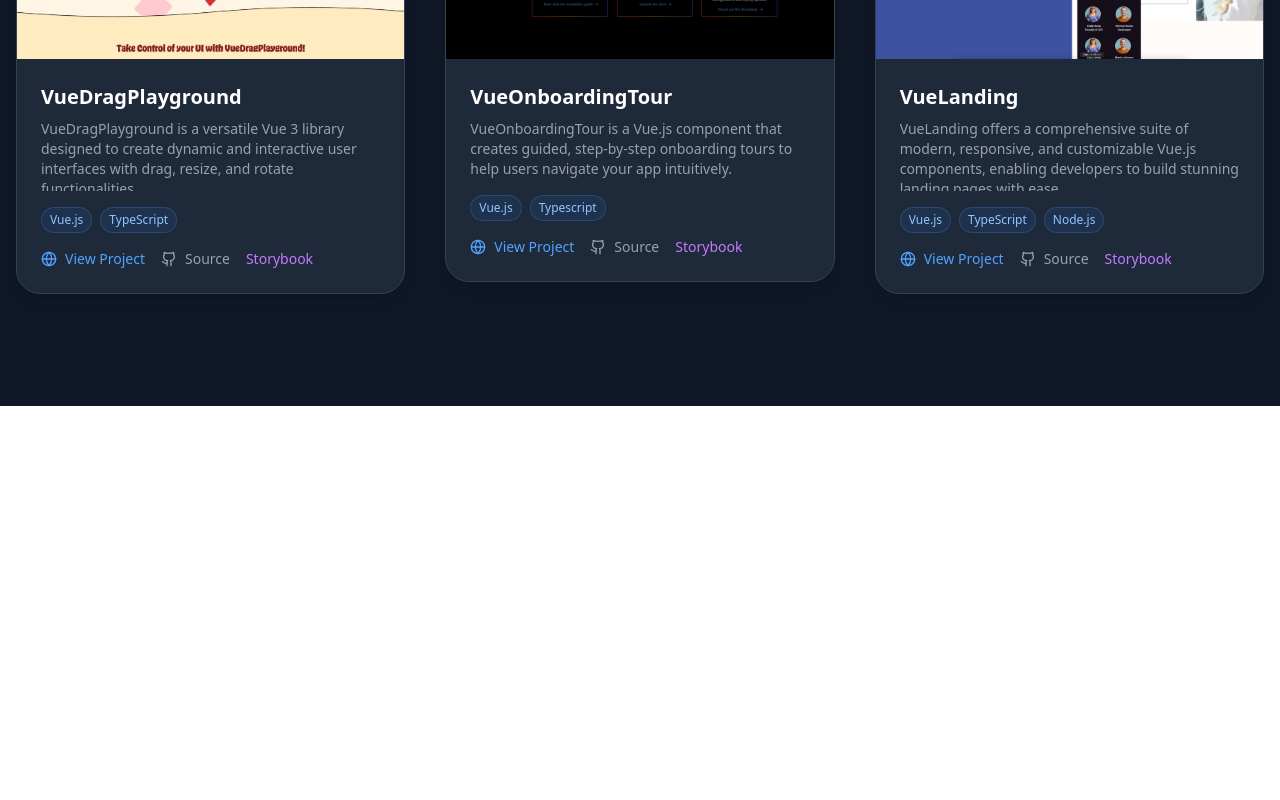
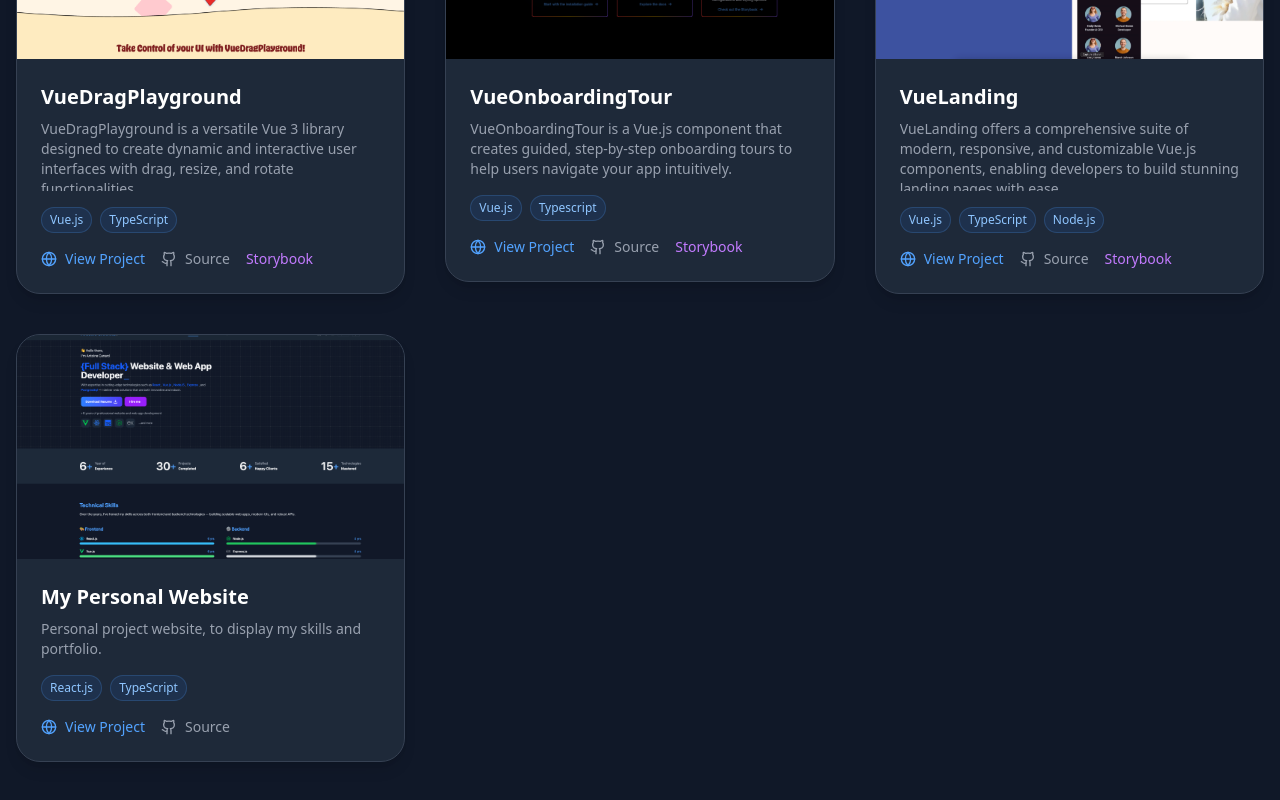
Before and after one commit to acTechWorld/my-website, a React (Vite) app: page /portfolio in a window 1280 px wide. Shown: the part 496-1296 px from the top of the page. Before the commit the page ends 902 px from the top, so only its background shows below. Built offline with nearby package versions, Linux system fonts and the light colour scheme.

Commit message:
add new project

```diff
--- a/src/i18n/en.json
+++ b/src/i18n/en.json
@@ -97,6 +97,10 @@
       "vueLanding": {
         "title": "VueLanding",
         "description": "VueLanding offers a comprehensive suite of modern, responsive, and customizable Vue.js components, enabling developers to build stunning landing pages with ease."
+      },
+      "myWebsite": {
+        "title": "My Personal Website",
+        "description": "Personal project website, to display my skills and portfolio."
       }
     }
   },
--- a/src/i18n/fr.json
+++ b/src/i18n/fr.json
@@ -97,6 +97,10 @@
       "vueLanding": {
         "title": "VueLanding",
         "description": "VueLanding propose une suite complète de composants Vue.js modernes, réactifs et personnalisables, permettant aux développeurs de créer facilement de superbes pages d’accueil."
+      },
+      "myWebsite": {
+        "title": "My Site Personnel",
+        "description": "Site personnel, affichant mes compétences et mon portefeuille de projet."
       }
     }
   },
--- a/src/sections/SectionPortfolio.tsx
+++ b/src/sections/SectionPortfolio.tsx
@@ -45,7 +45,7 @@ const projects: Project[] = [
     github: "https://github.com/acTechWorld/VueLandingWebsite/tree/develop",
     storybook:
       "https://storybook.vuelanding.com/?path=/story/components-features-section--default",
-  },
+  }
 ];
 
 const cardVariants = {
--- a/src/views/ViewPortfolio.tsx
+++ b/src/views/ViewPortfolio.tsx
@@ -6,7 +6,7 @@ import { Github, Globe, Search } from "lucide-react";
 import { useTranslation } from "react-i18next";
 
 interface Project {
-  title: string;
+  key: string;
   role?: string;
   tech: string[];
   image: string;
@@ -17,7 +17,7 @@ interface Project {
 
 const projects: Project[] = [
   {
-    title: "vueDragPlayground",
+    key: "vueDragPlayground",
     tech: ["Vue.js", "TypeScript"],
     image: "/assets/imgs/portfolio-1.png",
     link: "https://vuedragplayground.actechworld.com/",
@@ -26,7 +26,7 @@ const projects: Project[] = [
       "https://vuedragplayground.storybook.actechworld.com/?path=/story/lib-components-vuedragplayground--default",
   },
   {
-    title: "vueOnboardingTour",
+    key: "vueOnboardingTour",
     tech: ["Vue.js", "Typescript"],
     image: "/assets/imgs/portfolio-2.png",
     link: "https://vueonboardingtour.actechworld.com/",
@@ -36,7 +36,7 @@ const projects: Project[] = [
       "https://vueonboardingtour.storybook.actechworld.com/?path=/story/lib-components-vueonboardingtour--default",
   },
   {
-    title: "vueLanding",
+    key: "vueLanding",
     tech: ["Vue.js", "TypeScript", "Node.js"],
     image: "/assets/imgs/portfolio-3.png",
     link: "https://vuelanding.com/",
@@ -44,17 +44,24 @@ const projects: Project[] = [
     storybook:
       "https://storybook.vuelanding.com/?path=/story/components-features-section--default",
   },
+  {
+    key: "myWebsite",
+    tech: ["React.js", "TypeScript"],
+    image: "/assets/imgs/portfolio-4.png",
+    link: "/",
+    github: "https://github.com/acTechWorld/my-website",
+  },
 ];
 
 const ViewPortfolio: React.FC = () => {
   const { t } = useTranslation();
   const [search, setSearch] = useState("");
 
-  // Map projects to include translated title/description
+  // Map projects to include translated key/description
   const translatedProjects = projects.map((p) => ({
     ...p,
-    title: t(`portfolio.projects.${p.title}.title`),
-    description: t(`portfolio.projects.${p.title}.description`),
+    title: t(`portfolio.projects.${p.key}.title`),
+    description: t(`portfolio.projects.${p.key}.description`),
   }));
 
   const filteredProjects = useMemo(() => {
```
Also changed, not shown: public/assets/imgs/portfolio-4.png (added).
